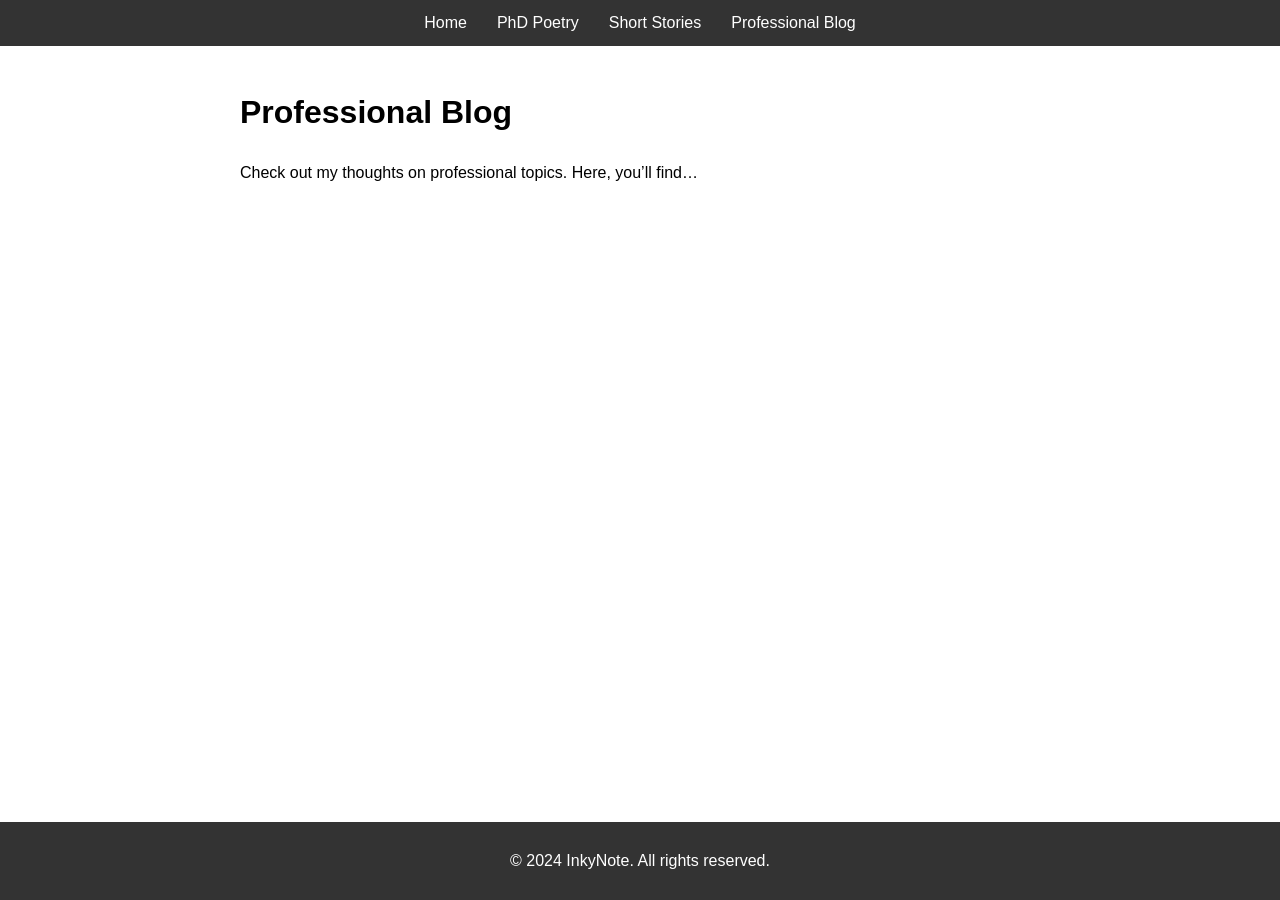
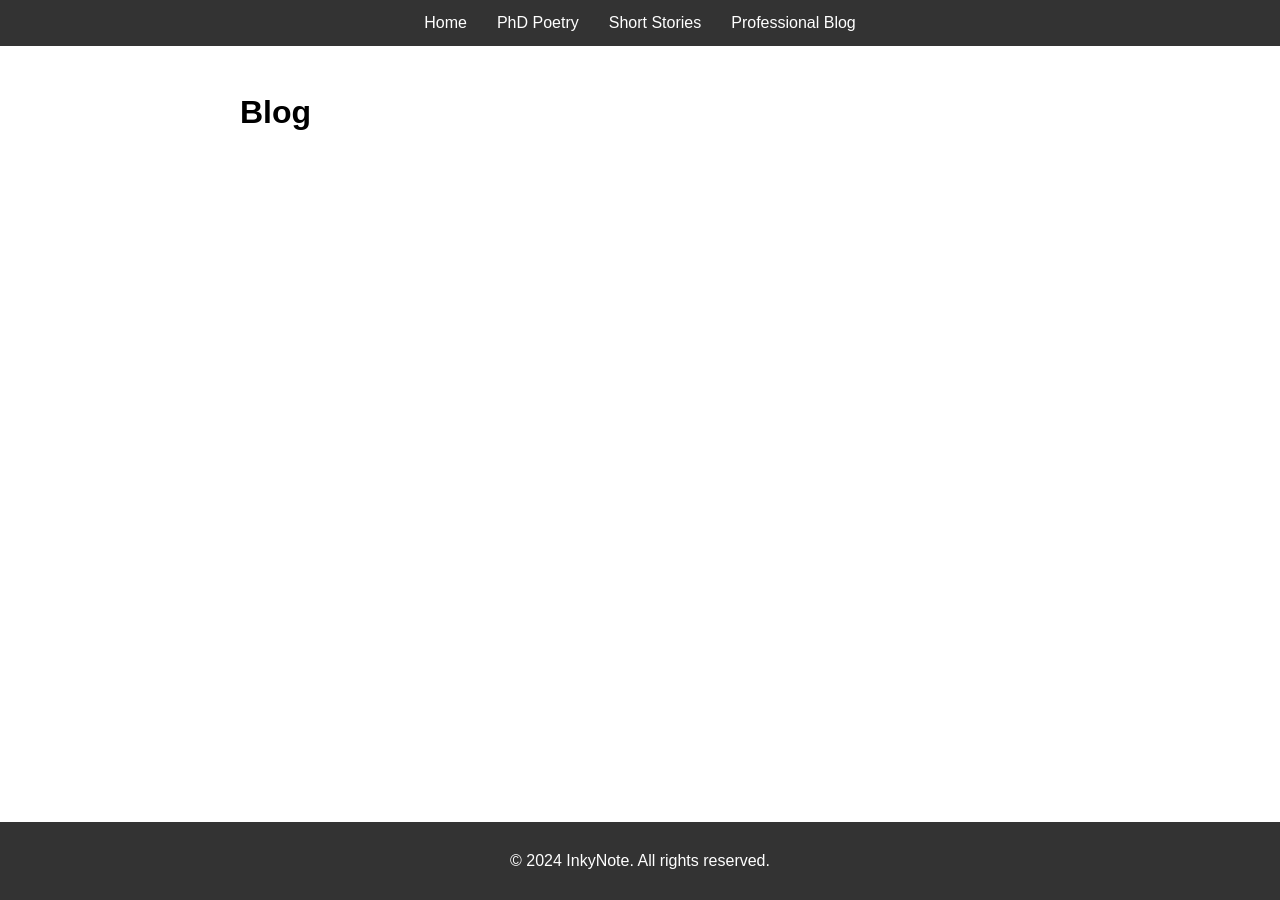
Before and after one commit to inkynote/inkynote_draft2, a Jekyll site: the page built from blog/index.md, in a window 1280 px wide. Built offline with Jekyll 4.4.1, drawn with Linux system fonts in a browser that asks for light colours.

Commit message:
Update index.md

```diff
--- a/blog/index.md
+++ b/blog/index.md
@@ -1,10 +1,15 @@
 ---
 layout: default
-title: "Professional Blog"
+title: "Blog"
 ---
 
-# Professional Blog
+<h1>{{ page.title }}</h1>
 
-Check out my thoughts on professional topics. Here, you'll find...
-
-<!-- Your content goes here -->
+<ul>
+  {% for post in site.categories.blog %}
+    <li>
+      <a href="{{ post.url | relative_url }}">{{ post.title }}</a>
+      <p>{{ post.date | date: "%B %d, %Y" }}</p>
+    </li>
+  {% endfor %}
+</ul>
```
